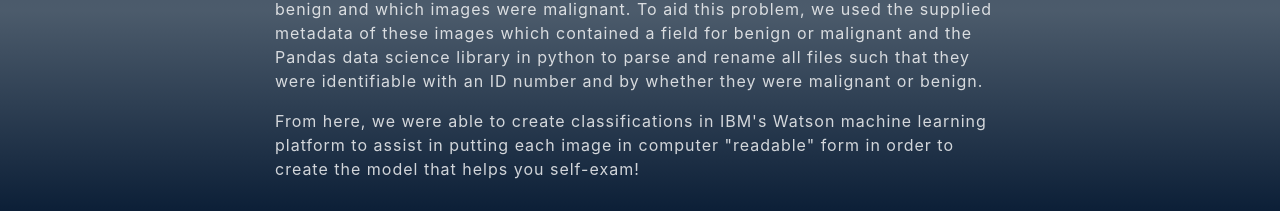
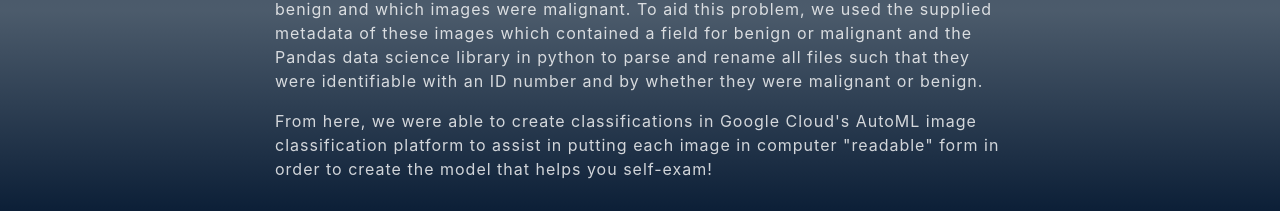
Before and after one commit to yu-eric/HackMIT2020, a Flask app: page / in a window 1280 px wide. Shown: the part 2189-2400 px from the top of the page. Run offline with Flask 2, Linux system fonts and the light colour scheme; some libraries are stand-ins or nearby versions.

Commit message:
We did not use IBM Watson

```diff
--- a/templates/site.html
+++ b/templates/site.html
@@ -157,7 +157,7 @@
 
         </p>
         <p class="text-white-80">
-          From here, we were able to create classifications in IBM's Watson machine learning platform to assist in
+          From here, we were able to create classifications in Google Cloud's AutoML image classification platform to assist in
           putting each image in computer "readable" form in order to create the model that helps you self-exam!
         </p>
         <p></p>
```
